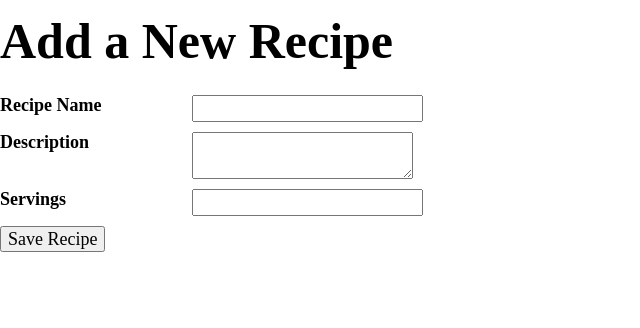
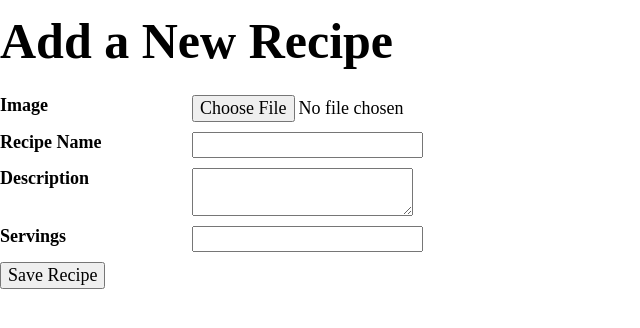
Before and after one commit to khaosophy/peppercorn, a Next.js app in the folder frontend/: page /recipes/new in a window 1280 px wide. Shown: the top 328 px of the page, without its empty margins (0-640 px from the left). Built offline with nearby package versions, Linux system fonts and the light colour scheme.

Commit message:
images are uploading now on recipe creation

```diff
--- a/frontend/components/RecipeForm.js
+++ b/frontend/components/RecipeForm.js
@@ -10,10 +10,12 @@ class RecipeForm extends React.Component {
       name: this.props.data ? this.props.data.name : '',
       servings: this.props.data ? this.props.data.servings : '',
       description: this.props.data ? this.props.data.description : '',
+      image: this.props.data ? this.props.image : '',
       // type: this.props.data.type || '',
     }
 
     this.handleChange = this.handleChange.bind(this);
+    this.handleImageChange = this.handleImageChange.bind(this);
     this.handleSubmit = this.handleSubmit.bind(this);
   }
 
@@ -22,10 +24,19 @@ class RecipeForm extends React.Component {
     this.setState({ [name]: value });
   }
 
+  handleImageChange(event) {
+    this.setState({ image: event.target.files[0] });
+  }
+
   async handleSubmit(event) {
     event.preventDefault();
 
-    const data = JSON.stringify({...this.state});
+    let imageData = new FormData();
+    imageData.append('file', this.state.image);
+
+    let data = {...this.state};
+    delete data.image;
+    data = JSON.stringify(data);
 
     if(this.props.action === 'edit') {
       const res = await fetch(`http://localhost:5000/api/v1/recipes/${this.props.recipeId}`, {
@@ -55,9 +66,24 @@ class RecipeForm extends React.Component {
       });
       const response = await res.json();
       if(response.success) {
-        //todo: redirect to new Recipe page and show success notice
+        console.log('new recipe created!');
+        console.log('adding image...');
+
+        const imageUpload = await fetch(`http://localhost:5000/api/v1/recipes/${response.data._id}/photo`, {
+          method: 'PUT',
+          body: imageData,
+        })
+
+        const imageUploadResponse = await imageUpload.json();
+        if(imageUploadResponse.success) {
+          console.log('image uploaded!');
+        } else {
+          console.error('image failed to upload...');
+        }
+
+
+        // todo: redirect to new Recipe page and show success notice
         // maybe include a link to create another recipe?
-        console.log('new recipe created!');
       } else {
         // todo: show failure
         console.error('update failed!');
@@ -71,7 +97,19 @@ class RecipeForm extends React.Component {
         id={this.props.id}
         className="recipe-form"
         onSubmit={this.handleSubmit}
+        encType="multipart/form-data"
       >
+        <div className="field">
+          <label className="field__label">Image</label>
+          <input
+            type="file"
+            className="field__input"
+            name="image"
+            // value={this.state.image.name}
+            onChange={this.handleImageChange}
+            accept="image/*"
+          />
+        </div>
         <InputField
           type="text"
           label="Recipe Name"
```
